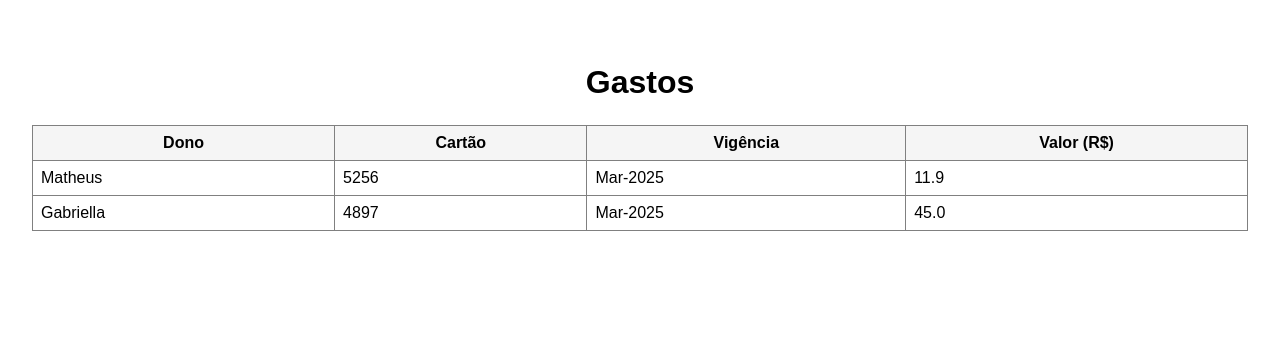
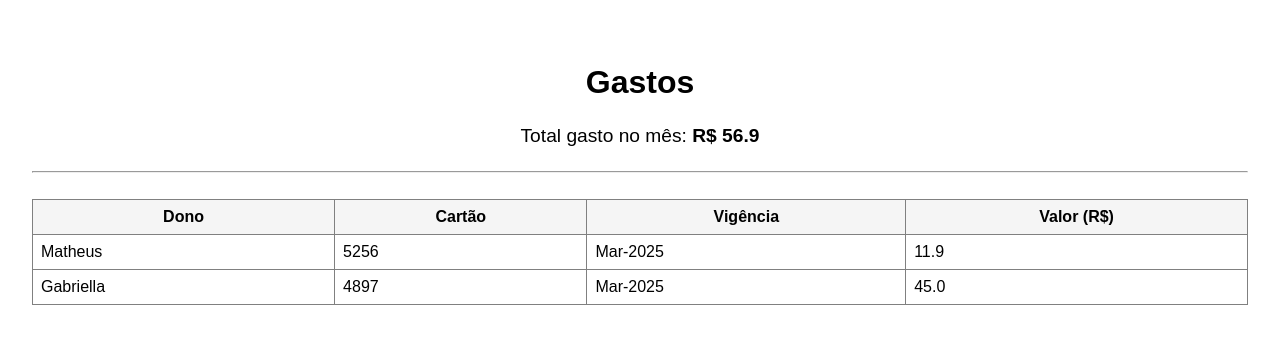
Before and after one commit to cantaruttim/calculadora_pessoal, a FastAPI app: page /gastos in a window 1280 px wide. Shown: the part 50-394 px from the top of the page. Run offline with FastAPI, Linux system fonts and the light colour scheme.

Commit message:
total gasto

```diff
--- a/templates/gastos.html
+++ b/templates/gastos.html
@@ -4,6 +4,11 @@
     <h1 style="margin-top: 32px; margin-bottom: 24px; font-size: 2rem; font-weight: bold; text-align: center;">
         Gastos
     </h1>
+    <p style="text-align: center; font-size: 1.2rem; margin-bottom: 24px;">
+            Total gasto no mês: <strong>R$ {{ gastos | sum(attribute='valor') | round(2) }}</strong>
+    </p>
+    <hr />
+    <br />
     <table border="1" cellpadding="8" cellspacing="0" style="width: 100%; border-collapse: collapse;">
         <thead style="background-color: #f5f5f5;">
             <tr>
```
